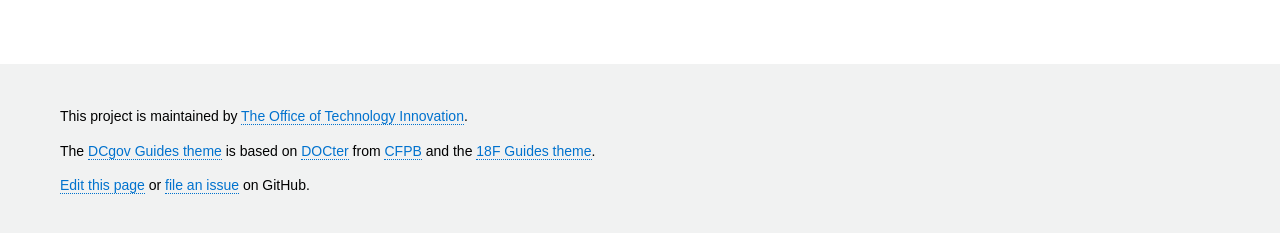
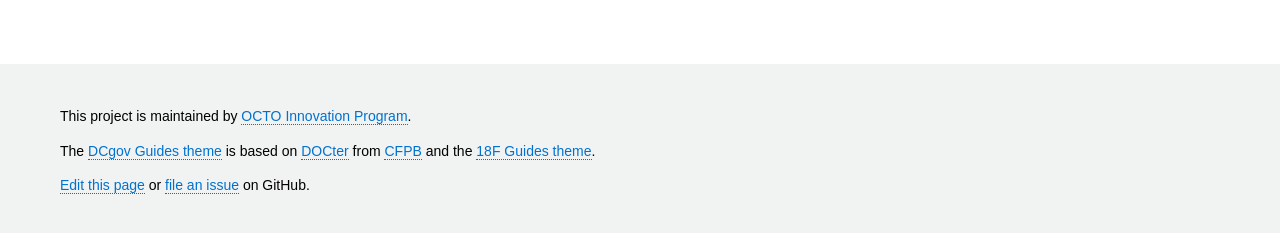
Before and after one commit to DCgov/guides-template, a Jekyll site: the page built from _pages/index.md, in a window 1280 px wide. Shown: the part 662-895 px from the top of the page. Built offline with Jekyll 4.4.1, drawn with Linux system fonts in a browser that asks for light colours; nearby versions of some CDN libraries.

Commit message:
Update _config.yml

```diff
--- a/_config.yml
+++ b/_config.yml
@@ -14,7 +14,7 @@ name: DCgov Guides Template
 
 # Author/Organization info to be displayed in the templates
 author:
-  name: The Office of Technology Innovation
+  name: OCTO Innovation Program
   url: http://octo.dc.gov
 
 # When using this template with a project (repository) page set the baseurl to '/project-name'
```
